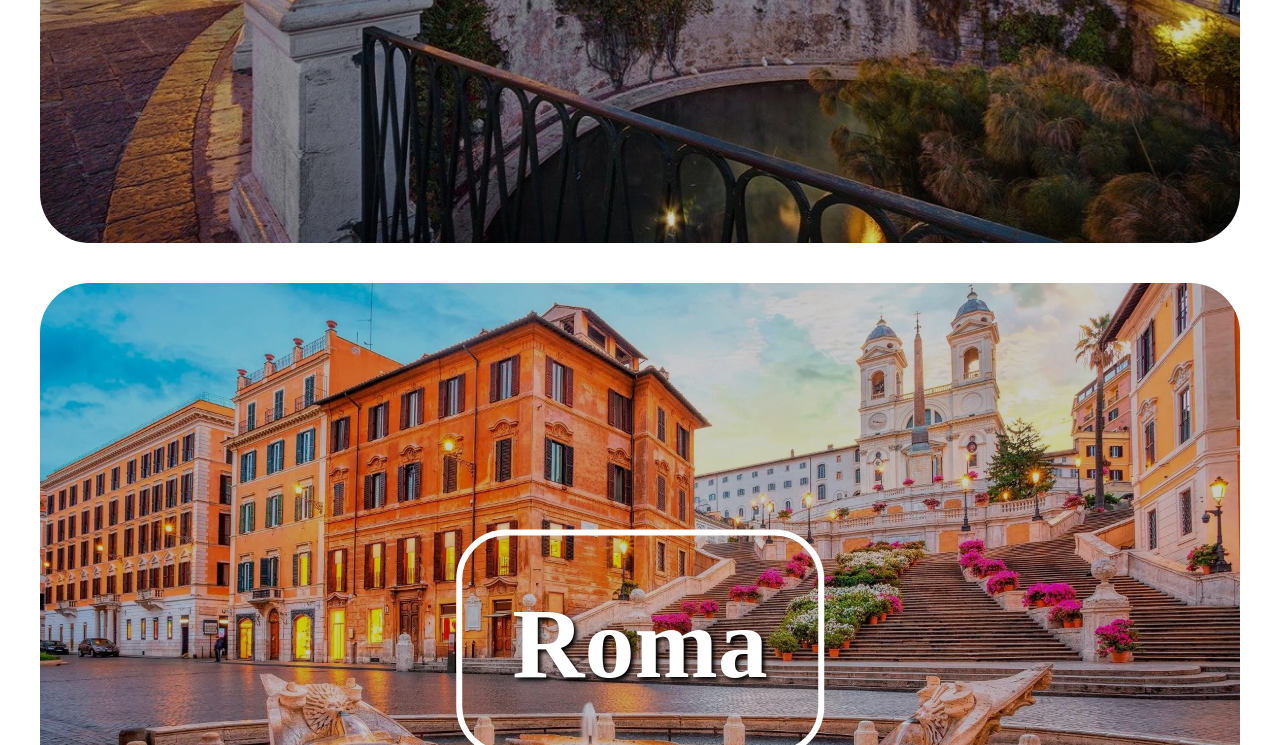
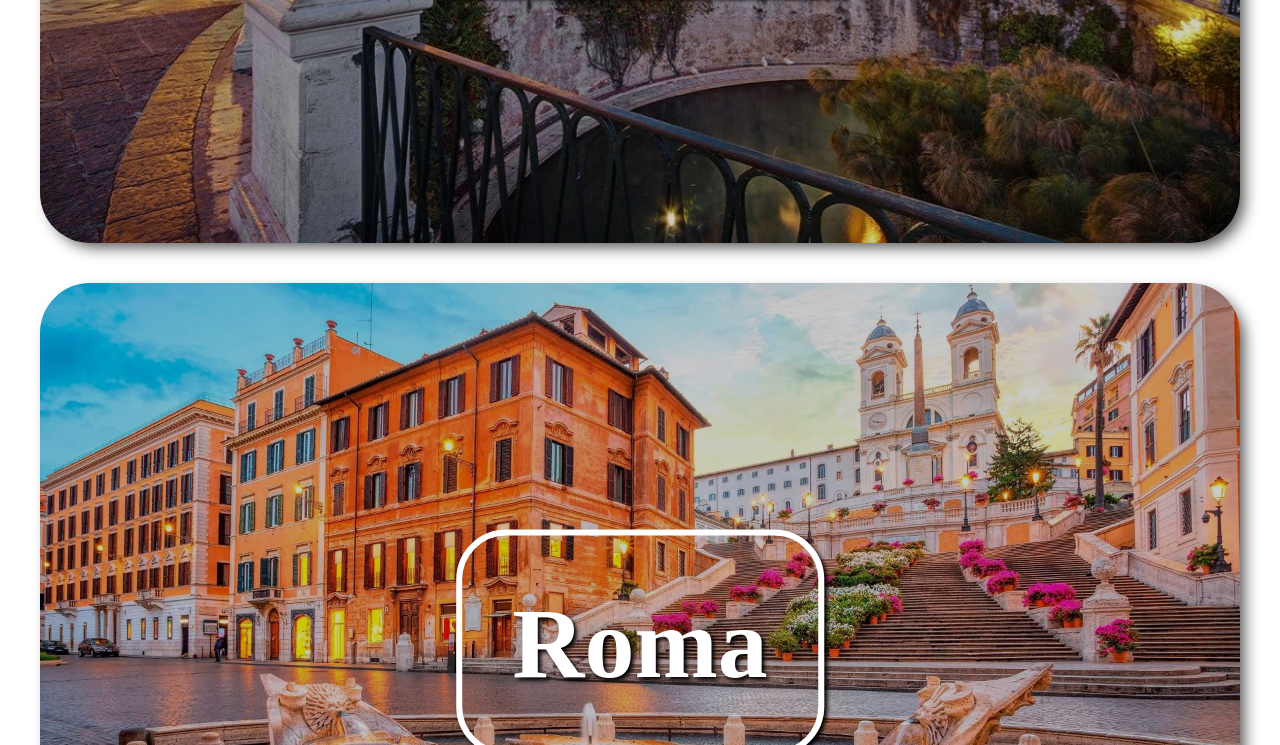
Before and after one commit to gl-guccione/htmlcss-airbnb, a plain HTML site: page index.html in a window 1280 px wide. Shown: the part 517-1262 px from the top of the page. Drawn offline with Linux system fonts and the light colour scheme.

Commit message:
added box-shadow

```diff
--- a/css/style.css
+++ b/css/style.css
@@ -13,6 +13,7 @@ section {
   background-position: center;
   margin: 40px;
   border-radius: 50px;
+  box-shadow: 7px 7px 15px -3px rgba(0,0,0,0.7);
 }
 
 h2 {
@@ -23,6 +24,7 @@ h2 {
   font-size: 100px;
   color: white;
   text-shadow: 3px 3px 4px black;
+  box-shadow: 3px 3px 4px black;
   padding: 0.5em;
   border: 6px solid white;
   border-radius: 50px;
```
